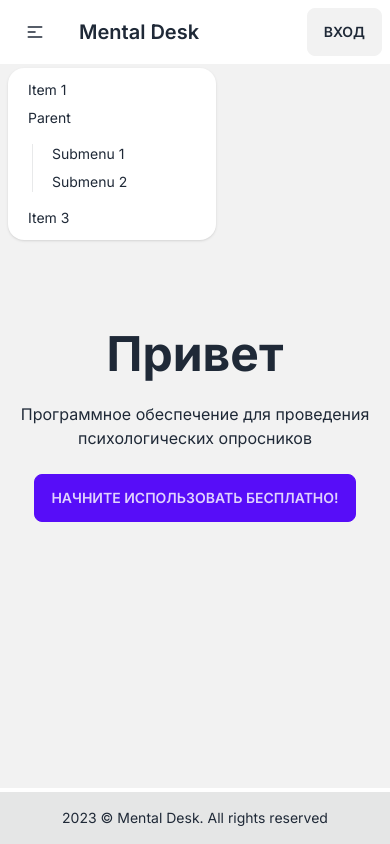
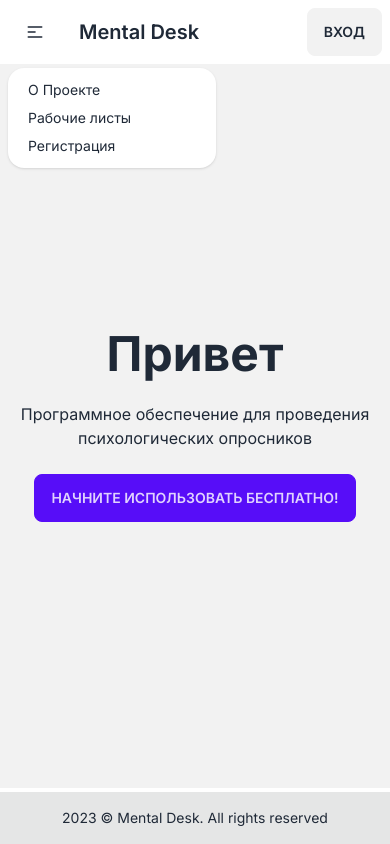
Before and after one commit to mediocrehacker/mentaldesk, a Next.js app: page / in a window 390 px wide. Both pictures are taken after a click on the label 35 px from the left and 32 px from the top of the page. Built offline with nearby package versions, Linux system fonts and the light colour scheme.

Commit message:
Delete carbon icons

```diff
--- a/package.json
+++ b/package.json
@@ -13,7 +13,6 @@
   },
   "dependencies": {
     "@auth/prisma-adapter": "^1.0.2",
-    "@carbon/icons-react": "^11.21.0",
     "@mdx-js/loader": "^2.3.0",
     "@mdx-js/react": "^2.3.0",
     "@next/mdx": "^13.4.8",
--- a/src/app/components/Navbar.tsx
+++ b/src/app/components/Navbar.tsx
@@ -1,5 +1,4 @@
 import Link from "next/link"
-import { Logout, Notification, UserAvatar } from "@carbon/icons-react";
 
 export default function Navbar() {
   return (
@@ -10,18 +9,12 @@ export default function Navbar() {
             <svg xmlns="http://www.w3.org/2000/svg" className="h-5 w-5" fill="none" viewBox="0 0 24 24" stroke="currentColor"><path strokeLinecap="round" strokeLinejoin="round" strokeWidth="2" d="M4 6h16M4 12h8m-8 6h16" /></svg>
         </label>
         <ul tabIndex={0} className="menu menu-sm dropdown-content mt-3 z-[1] p-2 shadow bg-base-100 rounded-box w-52">
-        <li><a>Item 1</a></li>
-        <li>
-          <a>Parent</a>
-          <ul className="p-2">
-            <li><a>Submenu 1</a></li>
-            <li><a>Submenu 2</a></li>
-          </ul>
-        </li>
-        <li><a>Item 3</a></li>
+            <li><Link href="/about">О Проекте</Link></li>
+            <li><Link href="/worksheets">Рабочие листы</Link></li>
+            <li><Link href="/api/auth/signin">Регистрация</Link></li>
         </ul>
         </div>
-    <a className="btn btn-ghost normal-case text-xl">Mental Desk</a>
+        <Link href="/" className="btn btn-ghost normal-case text-xl">Mental Desk</Link>
     </div>
     <div className="navbar-center hidden lg:flex">
         <ul className="menu menu-horizontal px-1">
@@ -34,40 +27,5 @@ export default function Navbar() {
         <Link className="btn" href="/api/auth/signin">Вход</Link>
     </div>
     </div>
-
   )
 }
-
-function Navbar1() {
-  return (
-    <div className="cds--g100 cds--layer-one">
-      <header className="cds--header" aria-label="Mental Desk">
-        <Link className="cds--header__name" href="/"><span>Mental [Desk]</span></Link>
-        <nav className="cds--header__nav">
-          <ul className="cds--header__menu-bar">
-            <li><Link className="cds--header__menu-item" href="/about"><span className="cds--text-truncate--end">О Проекте</span></Link></li>
-            <li><Link className="cds--header__menu-item" href="/worksheets"><span className="cds--text-truncate--end">Рабочие листы</span></Link></li>
-            <li><Link className="cds--header__menu-item" href="/api/auth/signin"><span className="cds--text-truncate--end">Регистрация</span></Link></li>
-          </ul>
-        </nav>
-        <div className="cds--header__global">
-          <div className="cds--tooltip-trigger__wrapper">
-            <button className="cds--btn--icon-only cds--header__action cds--btn cds--btn--primary cds--btn--icon-only cds--btn cds--btn--primary">
-              <Link href="/profile">
-                <UserAvatar size={20} />
-              </Link>
-            </button>
-            <button className="cds--btn--icon-only cds--header__action cds--btn cds--btn--primary cds--btn--icon-only cds--btn cds--btn--primary">
-              <Notification size={20} />
-            </button>
-            <button className="cds--btn--icon-only cds--header__action cds--btn cds--btn--primary cds--btn--icon-only cds--btn cds--btn--primary">
-              <Link href="/api/auth/signout?callbackUrl=/">
-                <Logout size={20} />
-              </Link>
-            </button>
-          </div>
-        </div>
-      </header>
-    </div>
-  )
-}
```
Also changed, not shown: 1 other file (tests, documents, lock files or other folders). Lines whose indentation alone changed are shown as unchanged.
